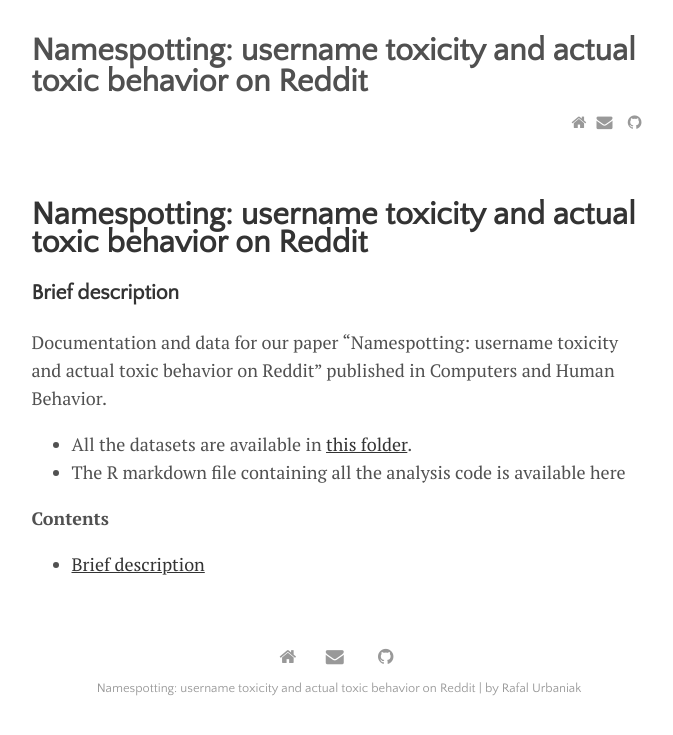
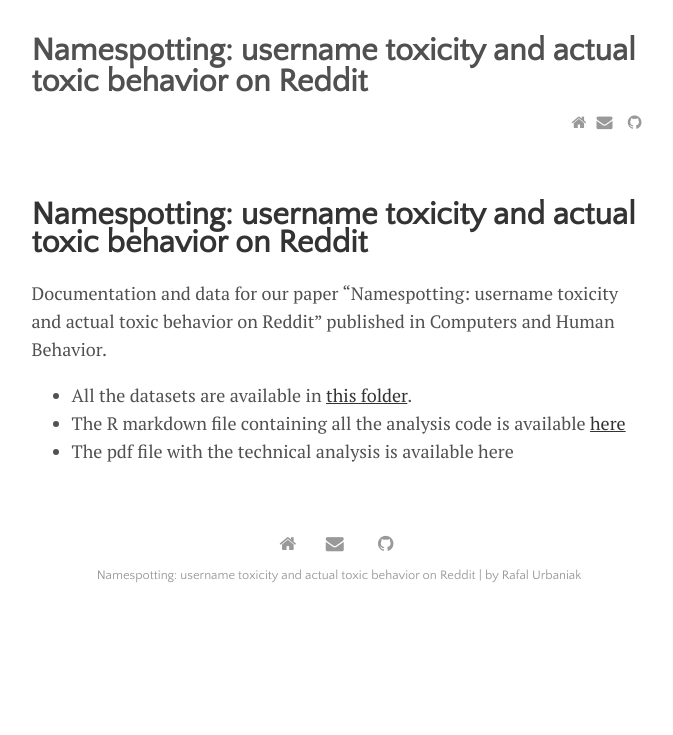
Before and after one commit to rfl-urbaniak/namespotting, a Jekyll site: the page built from index.md, in a window 1280 px wide. Shown: the top 735 px of the page, without its empty margins (301-974 px from the left). Built offline with Jekyll 4.4.1, drawn with Linux system fonts in a browser that asks for light colours.

Commit message:
starting index

```diff
--- a/index.md
+++ b/index.md
@@ -8,17 +8,9 @@
     preserve_yaml: true
 ---
 
-
-### Brief description
-
 Documentation and data for our paper "Namespotting: username toxicity and actual toxic behavior on Reddit" published in Computers and Human Behavior.
 
 
 - All the datasets are available in [this folder](https://drive.google.com/drive/folders/1Yqq8TPLR3yMPx18n9oEOpHbEzcWae9Vw?usp=sharing).
-- The R markdown file containing all the analysis code is available here
-
-
-
-**Contents**
-* TOC
-{:toc}
+- The R markdown file containing all the analysis code is available [here](https://raw.githubusercontent.com/rfl-urbaniak/namespotting/main/namespottingTechnical.Rmd)
+- The pdf file with the technical analysis is available here
```
